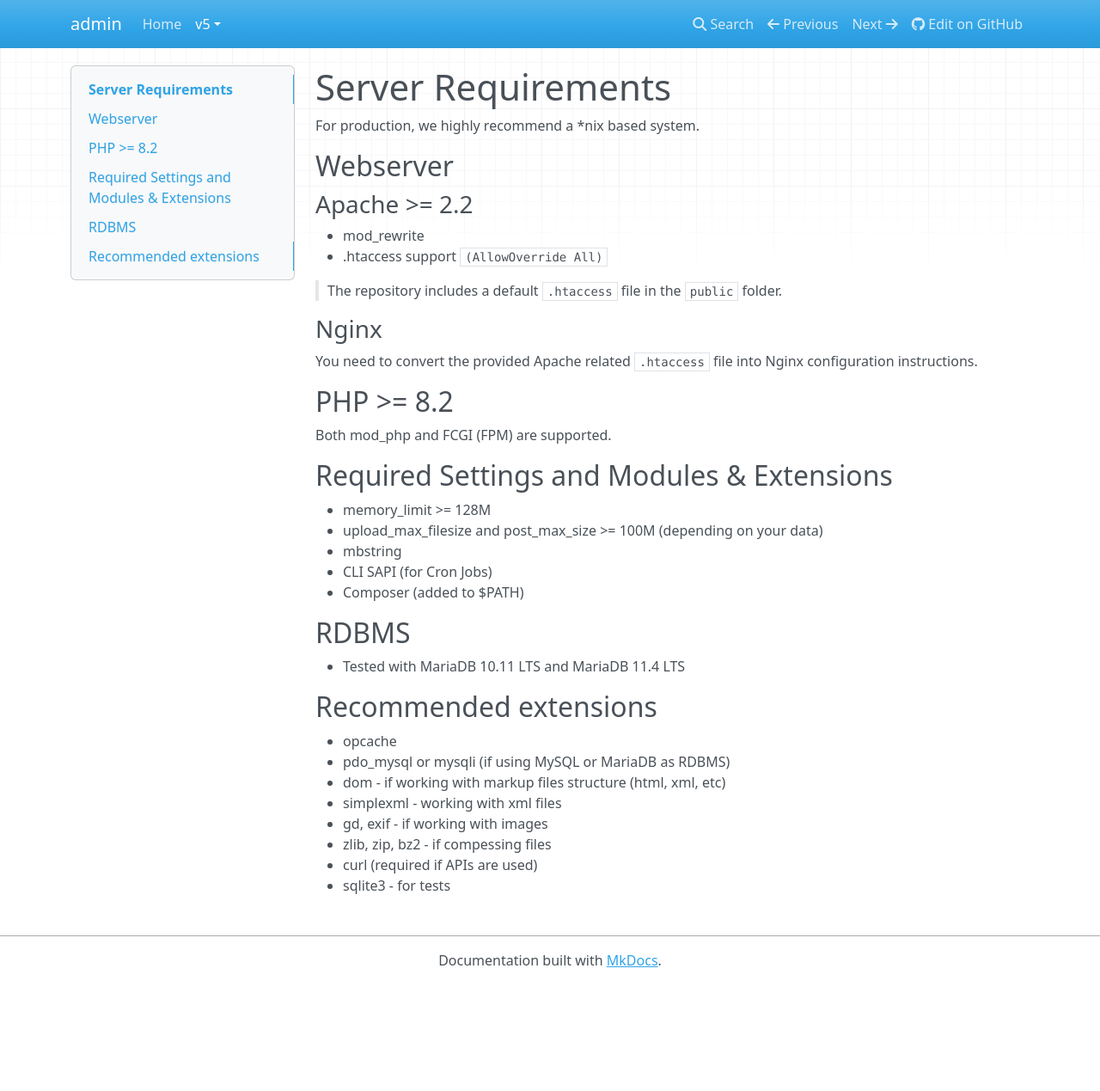
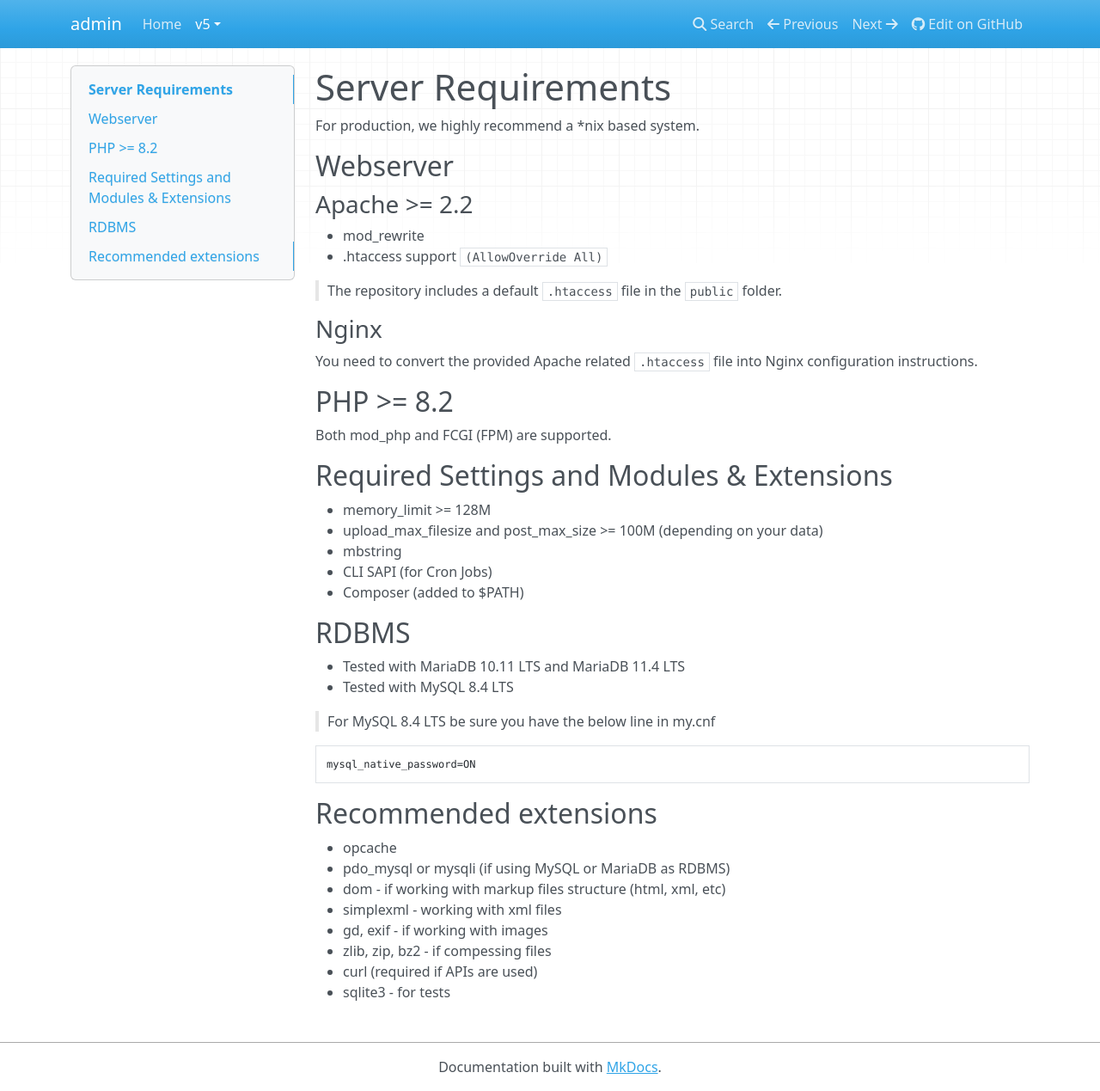
Before and after one commit to dotkernel/admin-documentation, an MkDocs documentation site: the page built from docs/book/v5/introduction/server-requirements.md, in a window 1280 px wide and 1269 px high. Shown: the whole window at 86% size. Built offline with MkDocs 1.6.1, drawn with Linux system fonts in a browser that asks for light colours; nearby versions of some CDN libraries.

Commit message:
updated sys reqs page
Signed-off-by: bidi <bidi@apidemia.com>

````diff
--- a/docs/book/v5/introduction/server-requirements.md
+++ b/docs/book/v5/introduction/server-requirements.md
@@ -30,6 +30,13 @@ Both mod_php and FCGI (FPM) are supported.
 ## RDBMS
 
 * Tested with MariaDB 10.11 LTS and MariaDB 11.4 LTS
+* Tested with MySQL 8.4 LTS
+
+> For MySQL 8.4 LTS be sure you have the below line in my.cnf
+
+```text
+mysql_native_password=ON
+```
 
 ## Recommended extensions
 
````
